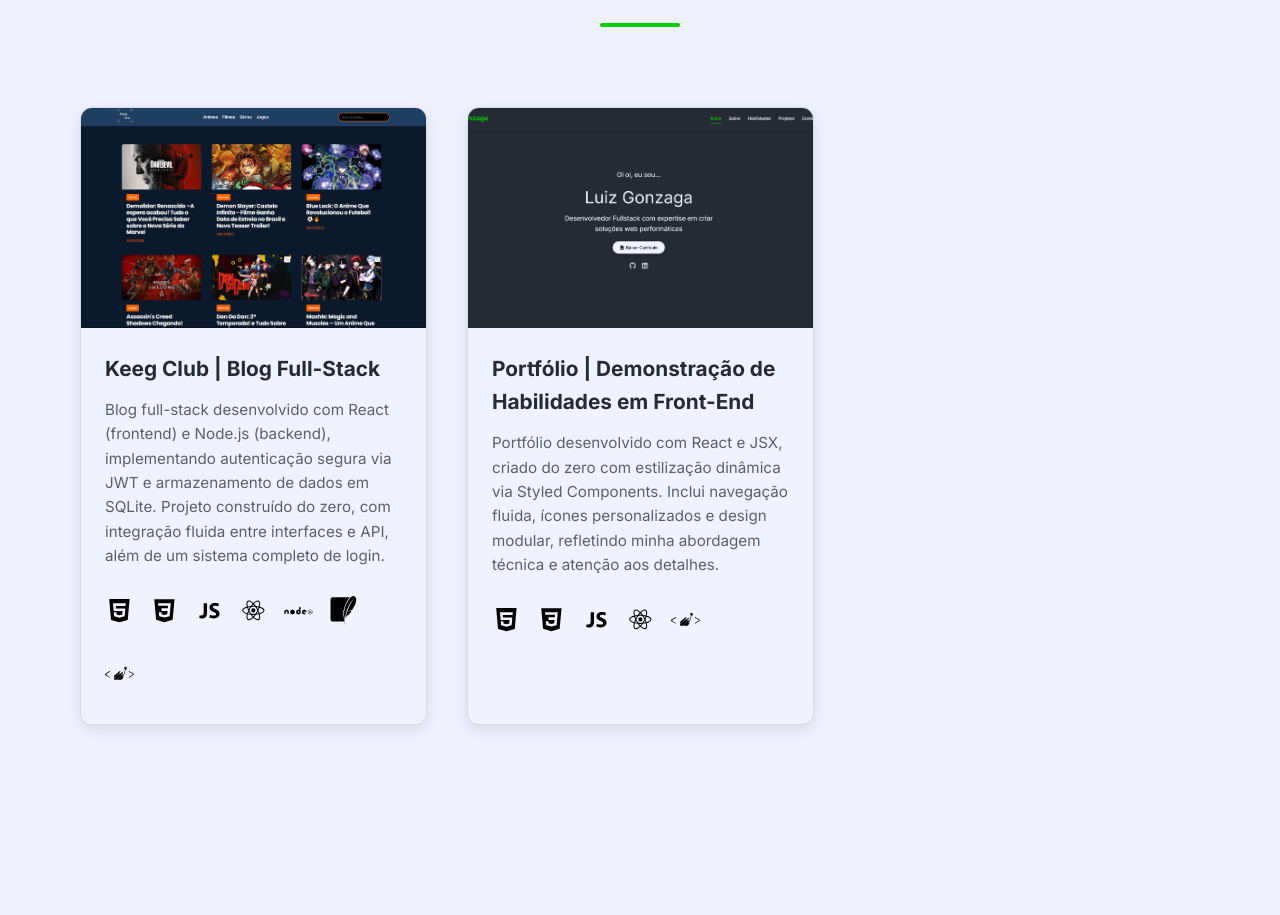
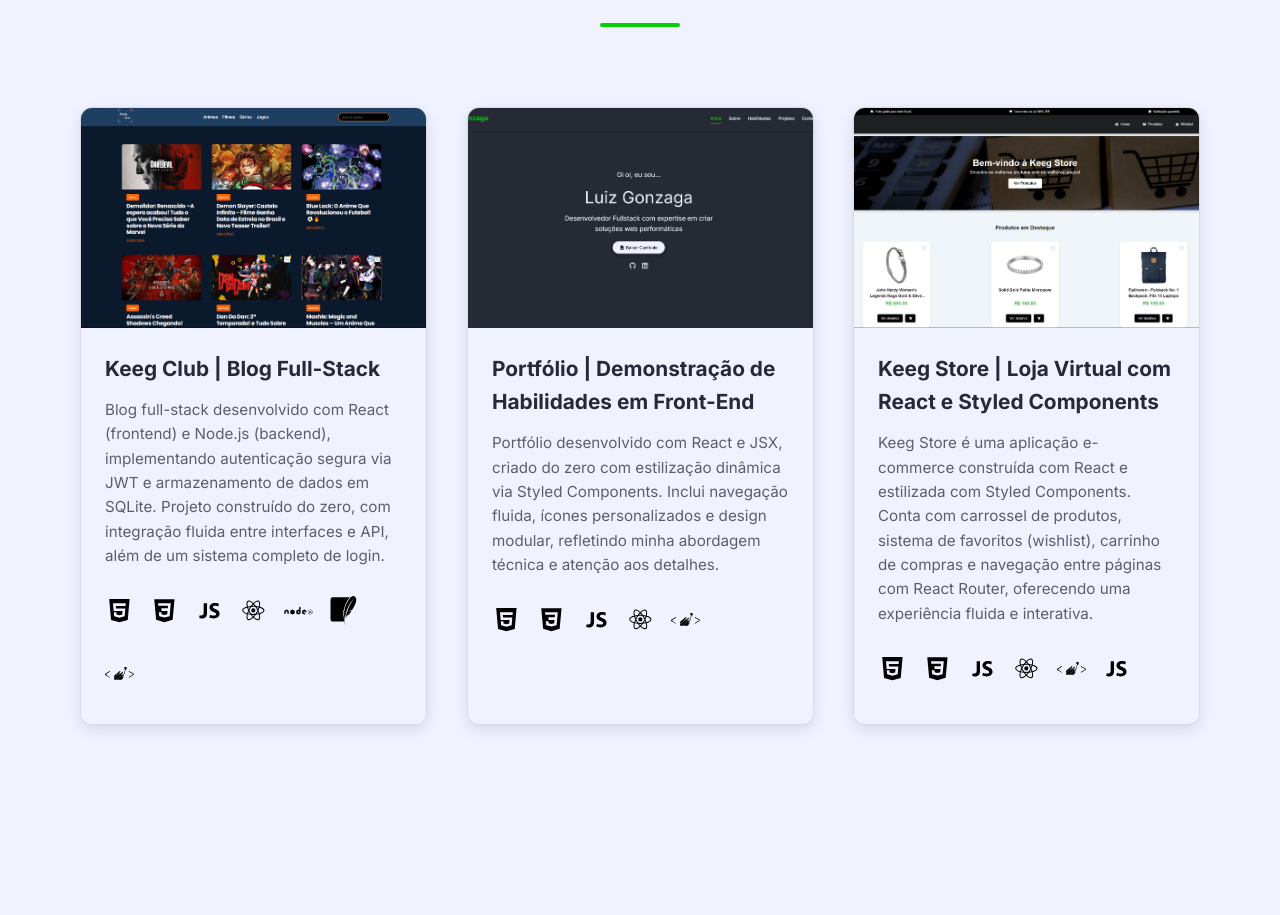
Before and after one commit to LuizGSN/Portfolio, a React (Vite) app: page / in a window 1280 px wide. Shown: the part 2975-3890 px from the top of the page. Built offline with nearby package versions, Linux system fonts and the light colour scheme.

Commit message:
add projeto

```diff
--- a/src/componentes/Projetos/Projetos.jsx
+++ b/src/componentes/Projetos/Projetos.jsx
@@ -151,6 +151,23 @@
       linkRepositorio: "https://github.com/LuizGSN/Portfolio",
       linkDemo: "https://portfolio-luizgsn.vercel.app",
     },
+    {
+      id: 3,
+      titulo: "Keeg Store | Loja Virtual com React e Styled Components",
+      descricao:
+        "Keeg Store é uma aplicação e-commerce construída com React e estilizada com Styled Components. Conta com carrossel de produtos, sistema de favoritos (wishlist), carrinho de compras e navegação entre páginas com React Router, oferecendo uma experiência fluida e interativa.",
+      imagem: "/imagens/Keeg-store.png",
+      tecnologias: [
+        "HTML5",
+        "CSS3",
+        "JavaScript",
+        "React",
+        "Styled Components",
+        "React Router"
+      ],
+      linkRepositorio: "https://github.com/LuizGSN/Keeg-store",
+      linkDemo: "https://keeg-store.vercel.app",
+    },
   ];
 
   return (
```
Also changed, not shown: public/imagens/Keeg-store.png (added).
